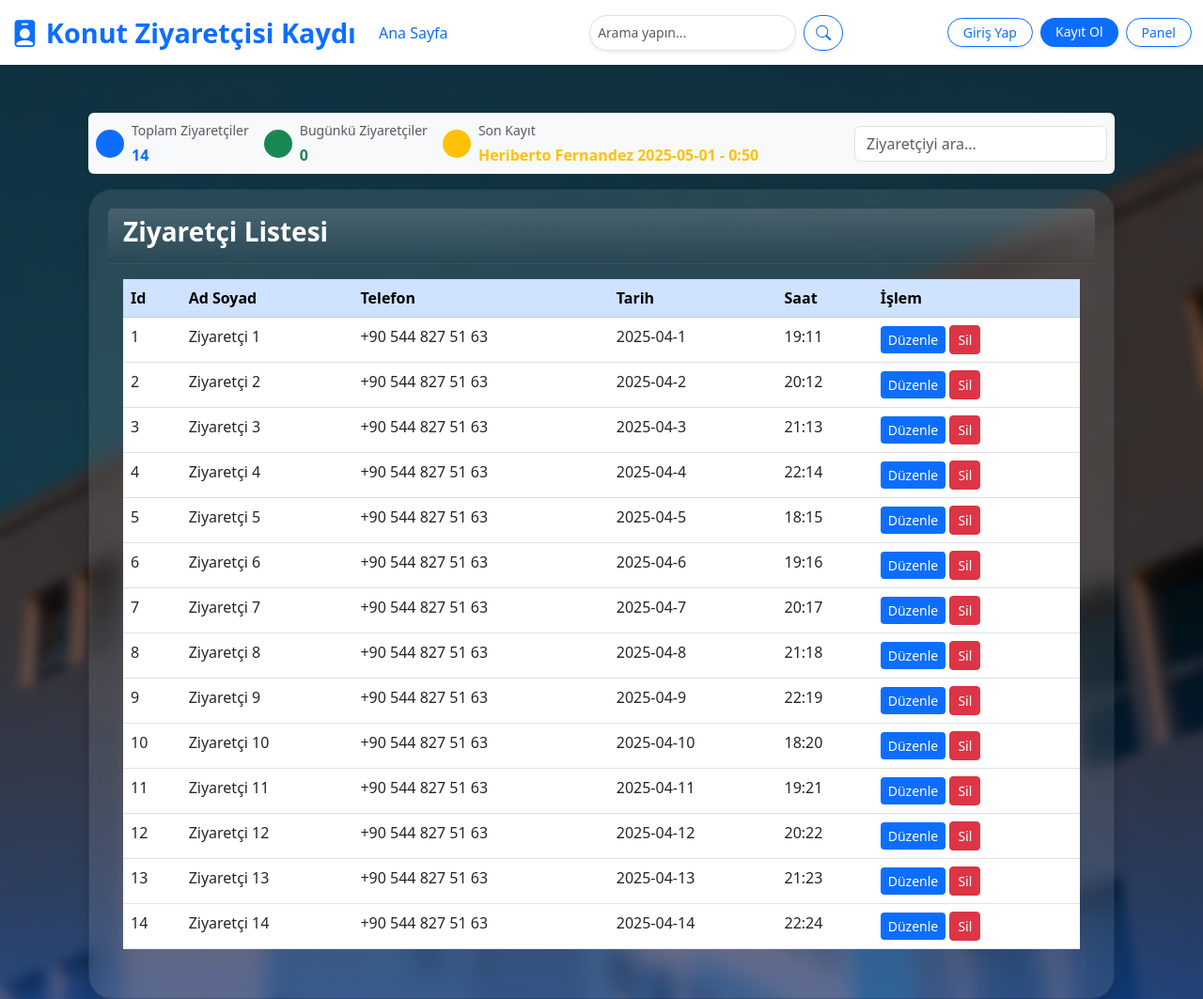
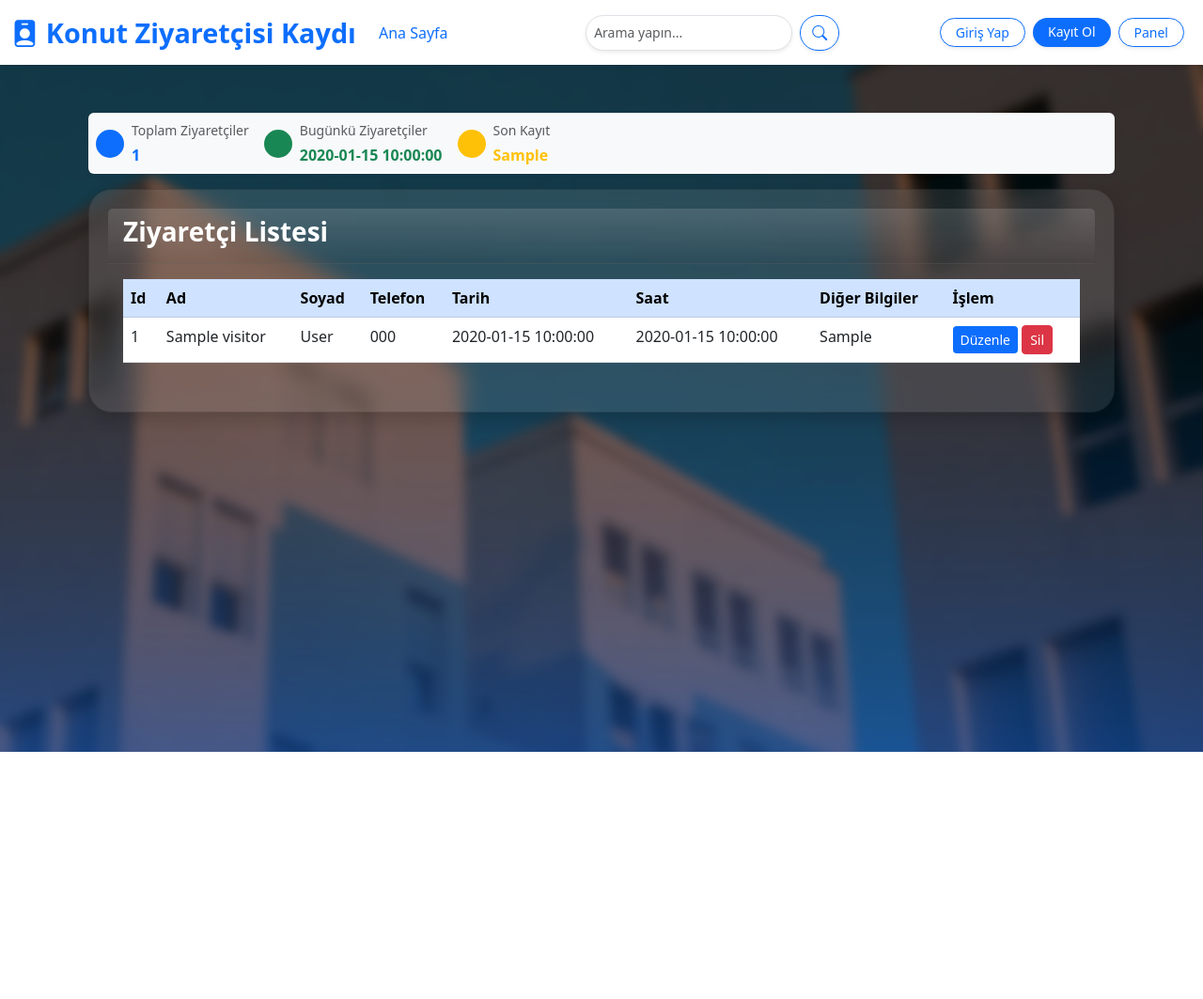
Before and after one commit to herfech/intprog.ziyaretci.kaydit, a Flask app: template FirstWeek/templates/dashboard.html in a window 1280 px wide. Shown: the whole page at 94% size. After the commit the page ends 800 px from the top, so only its background shows below. Run offline with Flask 3, Linux system fonts and the light colour scheme; the template is opened without the code that fills it: most values are stand-ins (such as "Sample title", 1, 10 or a date in 2020).

Commit message:
Add files via upload

```diff
--- a/FirstWeek/templates/base.html
+++ b/FirstWeek/templates/base.html
@@ -42,7 +42,10 @@
                 <div class="d-flex">
                     <a href="/login" class="btn btn-outline-primary btn-sm rounded-pill px-3 shadow-sm me-2">Giriş Yap</a>
                     <a href="/registervisitor" class="btn btn-primary btn-sm rounded-pill px-3 shadow-sm me-2">Kayıt Ol</a>
-                    <a href="/dashboard" class="btn btn-outline-primary btn-sm rounded-pill px-3 shadow-sm me-">Panel</a>
+                    <a href="/dashboard" class="btn btn-outline-primary btn-sm rounded-pill px-3 shadow-sm me-2">Panel</a>
+                    {% if current_user.is_authenticated %}
+                    <a href="{{ url_for('logout') }}" class="btn btn-danger btn-sm rounded-pill px-3 shadow-sm me-">Çıkış Yap</a>
+                    {% endif %}
                 </div>
             </div>
         </div>
--- a/FirstWeek/templates/dashboard.html
+++ b/FirstWeek/templates/dashboard.html
@@ -12,7 +12,7 @@
                 </div>
                 <div class="ms-2">
                     <p class="mb-1 text-muted small">Toplam Ziyaretçiler</p>
-                    <p class="fw-bold text-primary mb-0">14</p>
+                    <p class="fw-bold text-primary mb-0">{{ total_visitors }}</p>
                 </div>
             </div>
 
@@ -22,7 +22,7 @@
                 </div>
                 <div class="ms-2">
                     <p class="mb-1 text-muted small">Bugünkü Ziyaretçiler</p>
-                    <p class="fw-bold text-success mb-0">0</p>
+                    <p class="fw-bold text-success mb-0">{{ visitors_today }}</p>
                 </div>
             </div>
 
@@ -32,13 +32,13 @@
                 </div>
                 <div class="ms-2">
                     <p class="mb-1 text-muted small">Son Kayıt</p>
-                    <p class="fw-bold text-warning mb-0">Heriberto Fernandez 2025-05-01 - 0:50</p>
+                    <p class="fw-bold text-warning mb-0">{{ last_registration }}</p>
                 </div>
             </div>
         </div>
 
         <!-- Aynı satır içinde sarılı arama çubuğu -->
-        <input type="text" id="searchInput" class="form-control w-25" placeholder="Ziyaretçiyi ara..." onkeyup="filtreTablo()">
+        <!--input type="text" id="searchInput" class="form-control w-25" placeholder="Ziyaretçiyi ara..." onkeyup="filtreTablo()"-->
     </div>
 
    <!-- Ziyaretçi tablosu -->
@@ -51,26 +51,28 @@
                 <thead class="table-primary text-white">
                     <tr>
                         <th>Id</th>
-                        <th>Ad Soyad</th>
+                        <th>Ad</th>
+                        <th>Soyad</th>
                         <th>Telefon</th>
                         <th>Tarih</th>
                         <th>Saat</th>
+                        <th>Diğer Bilgiler</th>
                         <th>İşlem</th>
                     </tr>
                 </thead>
                 <tbody>
-                    <!-- Örnek satırlar -->
-                    <!--Bir veritabanım olmadığı için bu, panelin nasıl görüneceğine dair bir örnek teşkil ediyor.-->
-                    {% for i in range(1, 15) %}
+                    {% for visitor in visitors %}
                     <tr>
-                        <td>{{ i }}</td>
-                        <td>Ziyaretçi {{ i }}</td>
-                        <td>+90 544 827 51 63</td>
-                        <td>2025-04-{{ i }}</td>
-                        <td>{{ 18 + (i % 5) }}:{{ 10 + (i % 50) }}</td>
+                        <td>{{ visitor.id }}</td>
+                        <td>{{ visitor.name }}</td>
+                        <td>{{ visitor.surname }}</td>
+                        <td>{{ visitor.phone }}</td>
+                        <td>{{ visitor.date }}</td>
+                        <td>{{ visitor.time }}</td>
+                        <td>{{ visitor.other_data }}</td>
                         <td>
-                            <a href="/registervisitor" class="btn btn-sm btn-primary">Düzenle</a>
-                            <a href="#" class="btn btn-sm btn-danger">Sil</a>
+                            <a href="/editvisitor/{{ visitor.id }}" class="btn btn-sm btn-primary">Düzenle</a>
+                            <a href="/deletevisitor/{{ visitor.id }}" class="btn btn-sm btn-danger">Sil</a>
                         </td>
                     </tr>
                     {% endfor %}
```
Also changed, not shown: FirstWeek/templates/createaccount.html (+11 -4 lines), FirstWeek/templates/editvisitor.html (added, +21 -0 lines), FirstWeek/templates/login.html (+15 -3 lines), FirstWeek/templates/registervisitor.html (+14 -6 lines).
